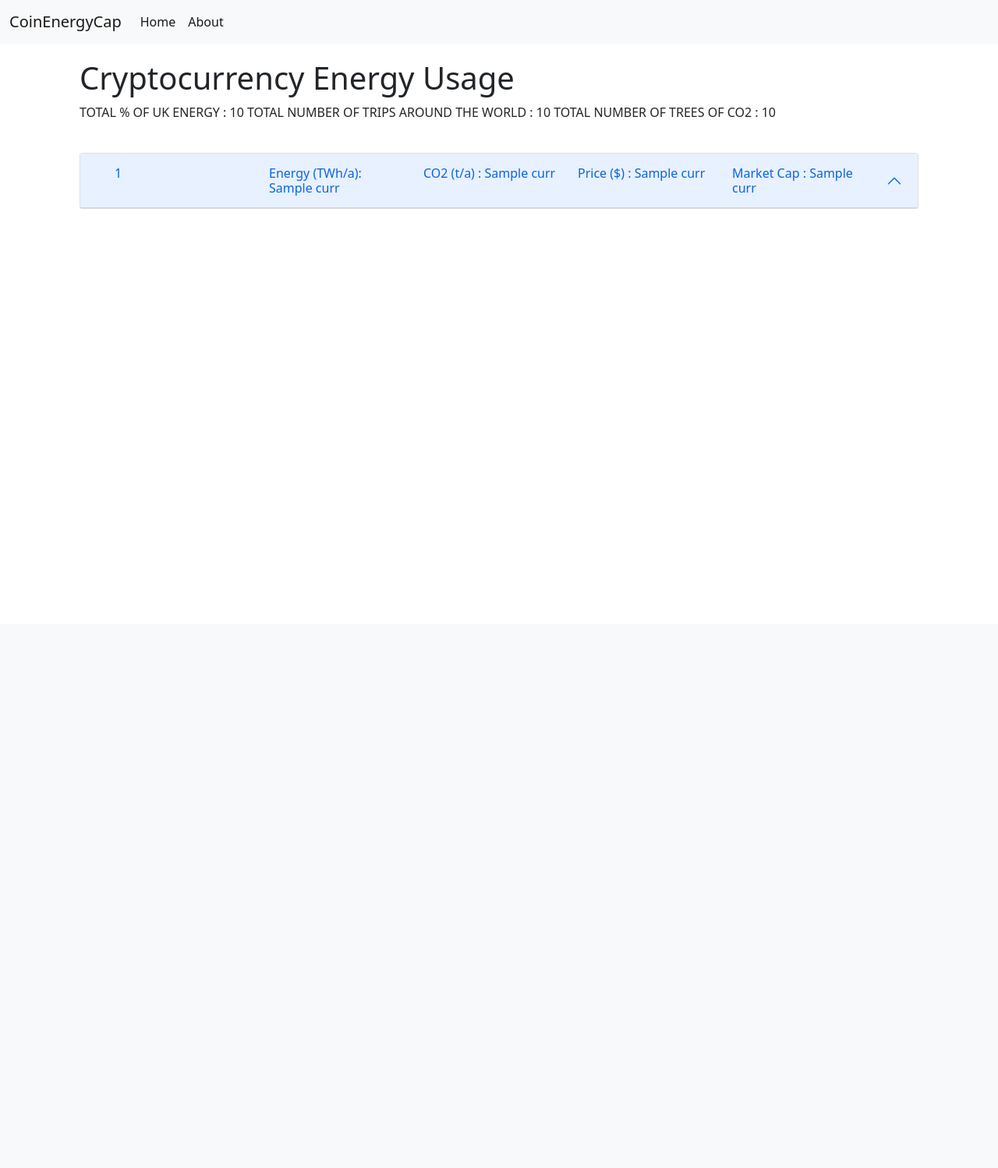
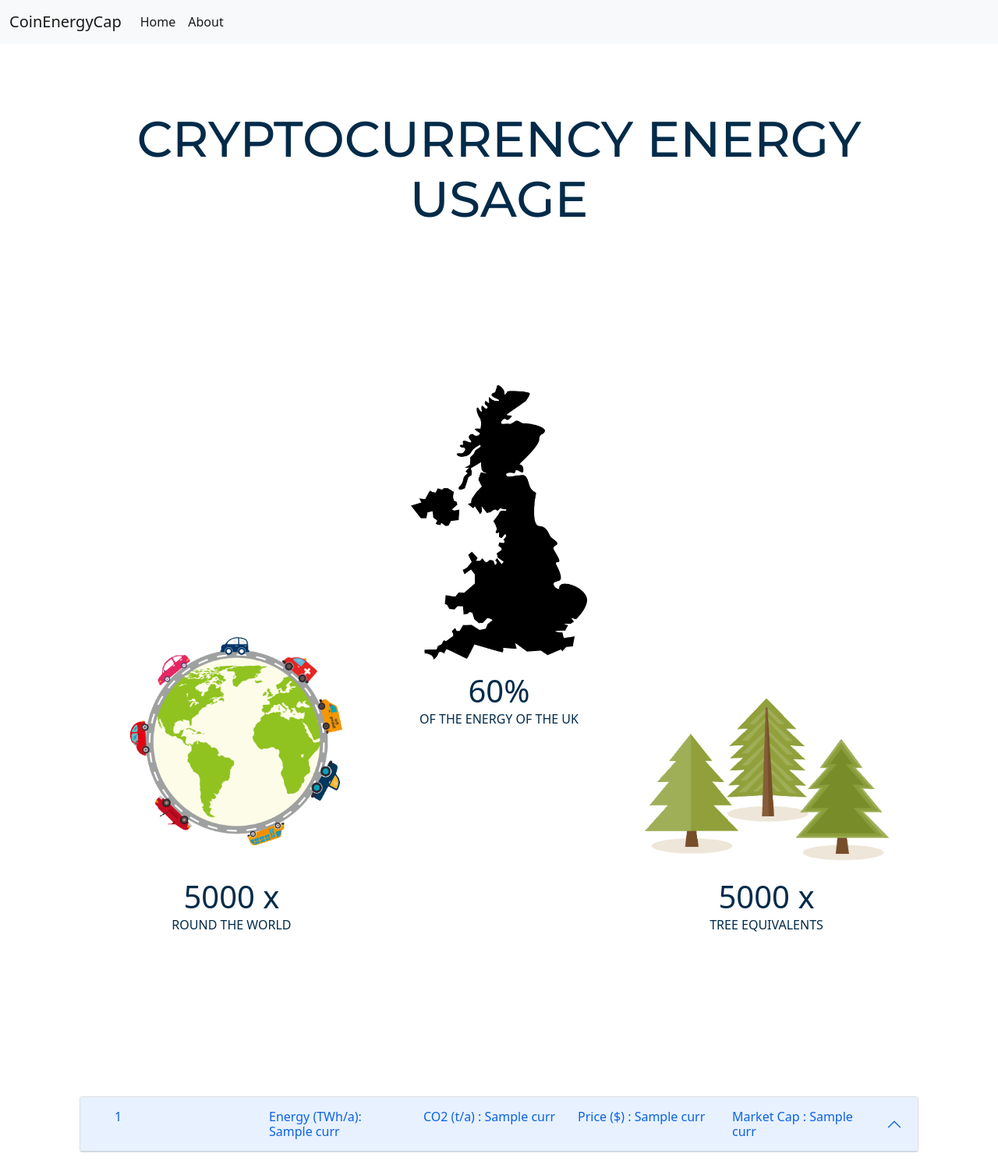
Before and after one commit to HackCambridgeD1/CoinEnergyCap, a Flask app: template app/templates/home.html in a window 1280 px wide. Shown: the whole page at 78% size. Before the commit the page ends 268 px from the top, so only its background shows below. Run offline with Flask 2, Linux system fonts and the light colour scheme; the template is opened without the code that fills it: most values are stand-ins (such as "Sample title", 1, 10 or a date in 2020); some libraries are stand-ins or nearby versions.

Commit message:
Significantly Improved Design of Website

```diff
--- /dev/null
+++ b/app/static/css/style.css
@@ -0,0 +1,108 @@
+.image_wrapper {
+    max-height: 100%;
+    padding: 0.5rem;
+    flex-direction: column;
+    text-align: center;
+    display: flex;
+    justify-content: space-around;
+    align-items: center;
+}
+
+.accordion-body-max-height {
+    max-height: 25em !important;
+}
+
+.row-container {
+    padding: 0.5rem;
+    max-height: 25em;
+    max-width: 100%;
+    display: flex;
+    flex: 0 0 0;
+    flex-direction: row;
+    align-items: center;
+    justify-content: space-around;
+}
+
+.image_size_limiter_akkordeon {
+    max-height: 15em;
+    max-width: 15em;
+}
+
+
+:root {
+    --deep-waters: #022B49;
+    --teamseas-blue: #0058A5;
+    --bahamas: #00AACC;
+    --seafoam: #A8DFE2;
+    --dolphin-grey: #48545B;
+    --clownfish: #EF7517;
+    --orca: #191D21;
+    --shark-grey: #EBEBEB;
+    --sunset: #6C0146;
+    --sea-moss-pink: #D22E98;
+    --coral: #E13A06;
+    --sunshine: #FFB72B;
+    --grey-light: #ECECEC;
+    --grey-lighter: #F6F6F4;
+    --counter-xl: 2.75rem;
+    --counter-lg: 2.25rem;
+    --counter-md: 1.75rem;
+    --counter-sm: 1.25rem;
+    --counter-xs: 1.15rem;
+    --counter-xxs: 1rem;
+}
+
+:root {
+    --sunset: #6C0146;
+    --sunset-purple: #997ADD;
+    --sunset-pink: #EC91B9;
+    --sunset-orange: #FFB72B;
+    --sunset-red: #E13A06;
+}
+
+.live-counter .live-counter-subtitle {
+    color: var(--sunset) !important;
+}
+
+.text-blue-dark {
+    color: var(--deep-waters) !important;
+}
+
+.font-weight-light {
+    font-weight: 300 !important;
+}
+
+.text-uppercase {
+    text-transform: uppercase !important;
+}
+
+.mb-0, .my-0 {
+    margin-bottom: 0 !important;
+}
+
+.text-center {
+    text-align: center !important;
+}
+
+.base-triangle-layout{
+    height:45em;
+    margin-top: 3em;
+    margin-bottom: 10em !important;
+    display: flex;
+    flex-direction: row;
+    flex: 1 1 0;
+    justify-content: space-around;
+}
+
+.image_size_limiter_header {
+    max-height: 22em;
+    max-width: 20em;
+    margin-bottom: 1em;
+}
+
+.headerstyle{
+    font-size: 4em;
+    margin-top: 1em!important;
+    margin-bottom: 3em;
+    font-family: Montserrat, sans-serif;
+}
--- a/app/static/js/loading.js
+++ b/app/static/js/loading.js
@@ -8,38 +8,51 @@ class Visuals extends HTMLElement {
 
             <div class="row">
                 <div class="col-lg-3 col-md-3 col-sm-3">
-
                     <div class="wrapper">
-
                         <svg class="mi-progressbar">
                             <circle id="circle1" r="25%" cx="50%" cy="50%" stroke-width="20"></circle>
                         </svg>
+                    </div>
+                </div>
+            </div>
+    `;
+    }
+}
 
-            </div>
+class ImageWrapper extends HTMLElement {
 
-        </div>
+    constructor() {
+        super();
+    }
 
+    connectedCallback() {
+        this.innerHTML = `
+            <div class="image_wrapper">
+                <img class=${this.getAttribute("image_class")} src=${this.getAttribute("image_source_path")} alt="No Img Available">
+                <h1 class="live-counter text-blue-dark font-weight-bolder m-0 text-break">${this.getAttribute("value")}</h1>
+                <p class="live-counter-subtitle text-blue-dark font-weight-light text-uppercase mb-0">${this.getAttribute("description")}</p>
             </div>
     `;
     }
 }
 
 customElements.define('visual-component', Visuals);
+customElements.define('image_wrapper-component', ImageWrapper);
 
 
 var svgCircles = $('.wrapper svg circle');
 
 // animating example
 var i = 0;
-setInterval(function() {
+setInterval(function () {
     "use strict";
-  if(i <= 100){
+    if (i <= 100) {
         miProgressbar(svgCircles, i);
         i++;
     }
 }, 50);
 
-svgCircles.each(function() {
+svgCircles.each(function () {
     "use strict";
     var $this = $(this),
         $parent = $this.parent(),
--- a/app/templates/base.html
+++ b/app/templates/base.html
@@ -3,10 +3,16 @@
 <head>
     <script src="//code.jquery.com/jquery-1.11.0.min.js"></script>
     <script src="http://netdna.bootstrapcdn.com/bootstrap/3.1.1/js/bootstrap.min.js"></script>
-    <script src="https://cdn.jsdelivr.net/npm/bootstrap@5.1.3/dist/js/bootstrap.bundle.min.js" integrity="sha384-ka7Sk0Gln4gmtz2MlQnikT1wXgYsOg+OMhuP+IlRH9sENBO0LRn5q+8nbTov4+1p" crossorigin="anonymous"></script>
+    <script src="https://cdn.jsdelivr.net/npm/bootstrap@5.1.3/dist/js/bootstrap.bundle.min.js"
+            integrity="sha384-ka7Sk0Gln4gmtz2MlQnikT1wXgYsOg+OMhuP+IlRH9sENBO0LRn5q+8nbTov4+1p"
+            crossorigin="anonymous"></script>
+
+    <link href="https://fonts.googleapis.com/css?family=Montserrat:400,500,700,900&amp;display=swap" rel="stylesheet">
+    <link rel="stylesheet" href="{{ url_for('static', filename = 'css/style.css') }}" media="screen"/>
+    <link href="https://cdn.jsdelivr.net/npm/bootstrap@5.1.3/dist/css/bootstrap.min.css" rel="stylesheet"
+          integrity="sha384-1BmE4kWBq78iYhFldvKuhfTAU6auU8tT94WrHftjDbrCEXSU1oBoqyl2QvZ6jIW3" crossorigin="anonymous">
 
     <script type="text/javascript" src="{{ url_for('static', filename = 'js/loading.js') }}"></script>
-  <link href="https://cdn.jsdelivr.net/npm/bootstrap@5.1.3/dist/css/bootstrap.min.css" rel="stylesheet" integrity="sha384-1BmE4kWBq78iYhFldvKuhfTAU6auU8tT94WrHftjDbrCEXSU1oBoqyl2QvZ6jIW3" crossorigin="anonymous">
 
     <style>
         .wrapper {
@@ -29,26 +35,31 @@
             z-index: 1;
         }
 
-svg.progress-bar-success{
-  stroke:#5cb85c;
+        svg.progress-bar-success {
+            stroke: #5cb85c;
         }
-svg.progress-bar-info{
-  stroke:#5bc0de
+
+        svg.progress-bar-info {
+            stroke: #5bc0de
         }
-svg.progress-bar-warning{
-  stroke:#f0ad4e;
+
+        svg.progress-bar-warning {
+            stroke: #f0ad4e;
         }
-svg.progress-bar-danger{
-  stroke:#d9534f;
+
+        svg.progress-bar-danger {
+            stroke: #d9534f;
         }
     </style>
     <title>{% block title %}{% endblock %}</title>
 </head>
 <body>
-    <nav class="navbar navbar-expand-lg navbar-light bg-light">
+<nav class=" navbar navbar-expand-lg navbar-light bg-light
+    ">
     <div class="container-fluid">
         <a class="navbar-brand" href="#">CoinEnergyCap</a>
-        <button class="navbar-toggler" type="button" data-bs-toggle="collapse" data-bs-         target="#navbarSupportedContent" aria-controls="navbarSupportedContent" aria-expanded="false" aria-label="Toggle navigation">
+        <button class="navbar-toggler" type="button" data-bs-toggle="collapse" data-bs- target="#navbarSupportedContent"
+                aria-controls="navbarSupportedContent" aria-expanded="false" aria-label="Toggle navigation">
             <span class="navbar-toggler-icon"></span>
         </button>
         <div class="collapse navbar-collapse" id="navbarSupportedContent">
--- a/app/templates/home.html
+++ b/app/templates/home.html
@@ -2,20 +2,48 @@
 {% block title %}Home Page{% endblock %}
 {% block content %}
 <div class="container">
-  <div class = "row", style=" padding:20px;">
-    <h1>Cryptocurrency Energy Usage</h1>
-    <div>
-      TOTAL % OF UK ENERGY : {{totals[0]}}
-      TOTAL NUMBER OF TRIPS AROUND THE WORLD : {{totals[1]}}
-      TOTAL NUMBER OF TREES OF CO2 : {{totals[2]}}
+    <div class="row" , style=" padding:20px;">
+        <h1 class="text-uppercase text-blue-dark text-center headerstyle">Cryptocurrency Energy Usage</h1>
+<!--        <div>-->
+<!--            TOTAL % OF UK ENERGY : {{totals[0]}}-->
+<!--            TOTAL NUMBER OF TRIPS AROUND THE WORLD : {{totals[1]}}-->
+<!--            TOTAL NUMBER OF TREES OF CO2 : {{totals[2]}}-->
+<!--        </div>-->
+        <div class="base-triangle-layout">
+            <div style="align-self: flex-end">
+                <image_wrapper-component
+                        image_class="image_size_limiter_header"
+                        image_source_path="{{ url_for('static', filename = 'images/earth_car.png') }}"
+                        value="5000 x"
+                        description="Round the World">
+                </image_wrapper-component>
+            </div>
+            <div style="align-self: flex-start">
+                <image_wrapper-component
+                        image_class="image_size_limiter_header"
+                        image_source_path="{{ url_for('static', filename = 'images/uk_map_2.png') }}"
+                        value="60%"
+                        description="Of the Energy of the UK">
+                </image_wrapper-component>
+            </div>
+            <div style="align-self: flex-end">
+                <image_wrapper-component
+                        image_class="image_size_limiter_header"
+                        image_source_path="{{ url_for('static', filename = 'images/pine_tree_3.png') }}"
+                        value="5000 x"
+                        description="Tree Equivalents">
+                </image_wrapper-component>
             </div>
         </div>
-  <div class = "row", style="background-color:white; color:black; padding:20px;">
+    </div>
+    <div class="row" , style="background-color:white; color:black; padding:20px;">
         <div class="accordion" id="accordionExample">
             {% for curr in currencies %}
             <div class="accordion-item">
                 <h2 class="accordion-header" id="heading{{ curr[0] }}">
-      <button class="accordion-button" type="button" data-bs-toggle="collapse" data-bs-target="#collapse{{ curr[0] }}" aria-expanded="false" aria-controls="collapse{{ curr[0] }}">
+                    <button class="accordion-button" type="button" data-bs-toggle="collapse"
+                            data-bs-target="#collapse{{ curr[0] }}" aria-expanded="false"
+                            aria-controls="collapse{{ curr[0] }}">
                         <div class="container">
                             <div class="row">
                                 <div class="col-sm">
@@ -37,9 +65,29 @@
                         </div>
                     </button>
                 </h2>
-    <div id="collapse{{ curr[0] }}" class="accordion-collapse collapse" aria-labelledby="heading{{ curr[0] }}" data-bs-parent="#accordionExample">
-      <div class="accordion-body">
-        <visual-component></visual-component>
+                <div id="collapse{{ curr[0] }}" class="accordion-collapse collapse"
+                     aria-labelledby="heading{{ curr[0] }}" data-bs-parent="#accordionExample">
+                    <div class="accordion-body accordion-body-max-height">
+                        <div class="row-container">
+                            <image_wrapper-component
+                                    image_class="image_size_limiter_akkordeon"
+                                    image_source_path="{{ url_for('static', filename = 'images/uk_map_2.png') }}"
+                                    value="60%"
+                                    description="Of the Energy of the UK">
+                            </image_wrapper-component>
+                            <image_wrapper-component
+                                    image_class="image_size_limiter_akkordeon"
+                                    image_source_path="{{ url_for('static', filename = 'images/earth_car.png') }}"
+                                    value="5000 x"
+                                    description="Round the World">
+                            </image_wrapper-component>
+                            <image_wrapper-component
+                                    image_class="image_size_limiter_akkordeon"
+                                    image_source_path="{{ url_for('static', filename = 'images/pine_tree_3.png') }}"
+                                    value="5000 x"
+                                    description="Tree Equivalents">
+                            </image_wrapper-component>
+                        </div>
                     </div>
                 </div>
             </div>
```
Lines whose indentation alone changed are shown as unchanged.
